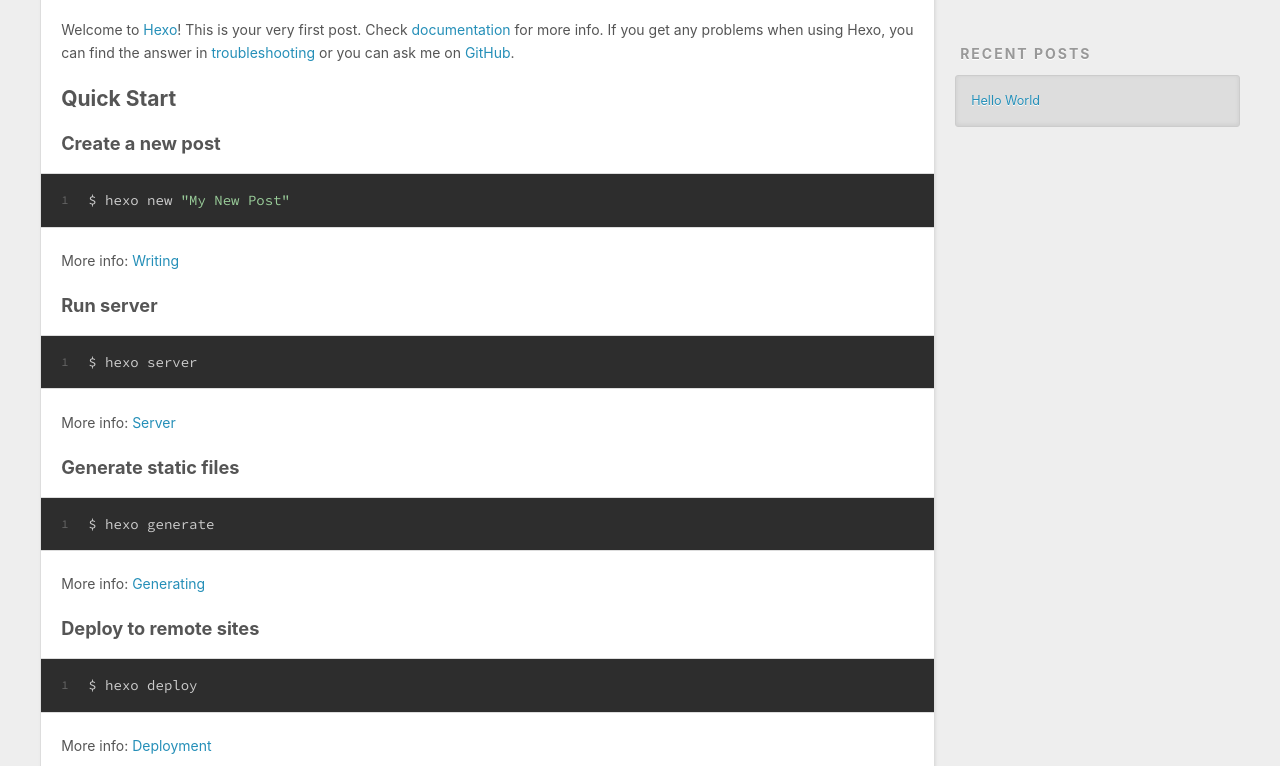
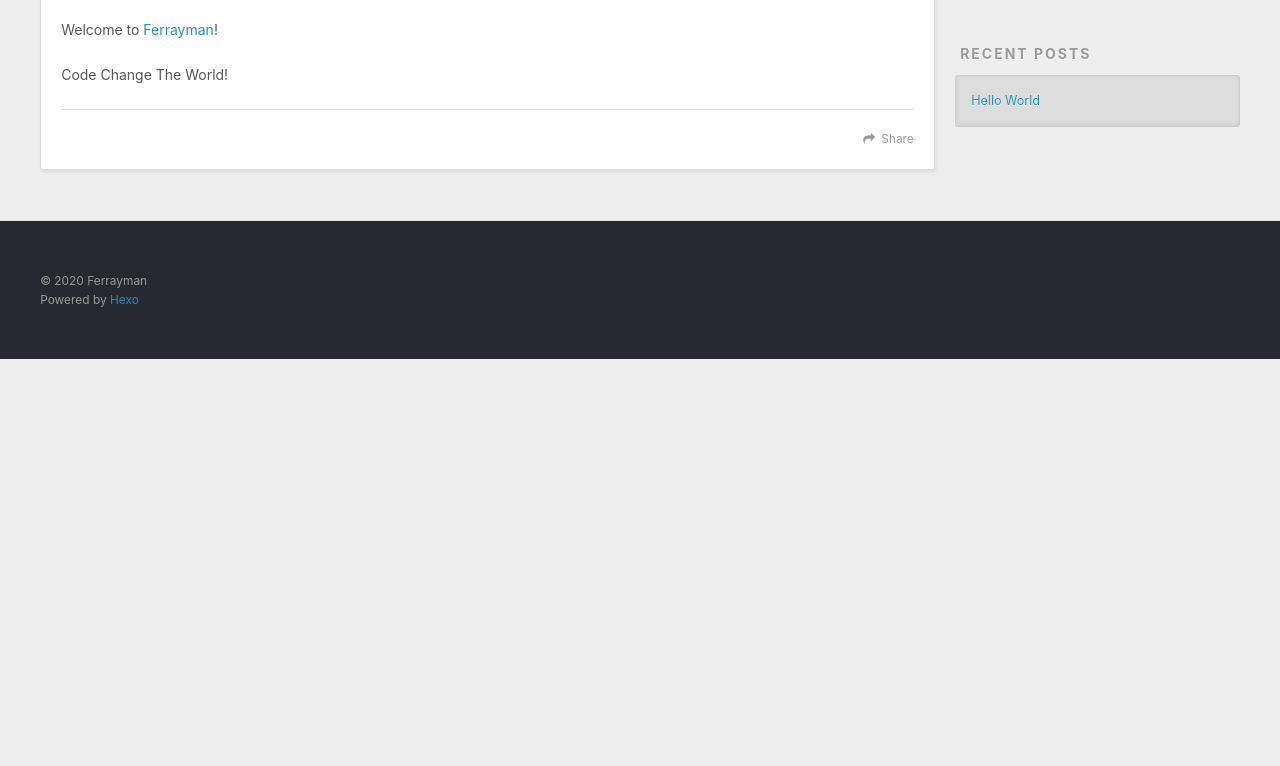
Before and after one commit to code81192/code81192.github.io, a plain HTML site: page 2020/09/16/hello-world/index.html in a window 1280 px wide. Shown: the part 434-1200 px from the top of the page. After the commit the page ends 800 px from the top, so only its background shows below. Drawn offline with nearby package versions, Linux system fonts and the light colour scheme.

Commit message:
Site updated: 2020-09-16 15:42:21

```diff
--- a/2020/09/16/hello-world/index.html
+++ b/2020/09/16/hello-world/index.html
@@ -7,15 +7,15 @@
 
   <title>Hello World | Hexo</title>
   <meta name="viewport" content="width=device-width, initial-scale=1, maximum-scale=1">
-  <meta name="description" content="Welcome to Hexo! This is your very first post. Check documentation for more info. If you get any problems when using Hexo, you can find the answer in troubleshooting or you can ask me on GitHub. Quick">
+  <meta name="description" content="Welcome to Ferrayman!  Code Change The World!">
 <meta property="og:type" content="article">
 <meta property="og:title" content="Hello World">
 <meta property="og:url" content="http://example.com/2020/09/16/hello-world/index.html">
 <meta property="og:site_name" content="Hexo">
-<meta property="og:description" content="Welcome to Hexo! This is your very first post. Check documentation for more info. If you get any problems when using Hexo, you can find the answer in troubleshooting or you can ask me on GitHub. Quick">
+<meta property="og:description" content="Welcome to Ferrayman!  Code Change The World!">
 <meta property="og:locale">
 <meta property="article:published_time" content="2020-09-16T07:01:15.088Z">
-<meta property="article:modified_time" content="2020-09-16T07:01:15.088Z">
+<meta property="article:modified_time" content="2020-09-16T07:42:13.958Z">
 <meta property="article:author" content="Ferrayman">
 <meta name="twitter:card" content="summary">
 
@@ -88,19 +88,8 @@
 
     <div class="article-entry" itemprop="articleBody">
 
-        <p>Welcome to <a target="_blank" rel="noopener" href="https://hexo.io/">Hexo</a>! This is your very first post. Check <a target="_blank" rel="noopener" href="https://hexo.io/docs/">documentation</a> for more info. If you get any problems when using Hexo, you can find the answer in <a target="_blank" rel="noopener" href="https://hexo.io/docs/troubleshooting.html">troubleshooting</a> or you can ask me on <a target="_blank" rel="noopener" href="https://github.com/hexojs/hexo/issues">GitHub</a>.</p>
-<h2 id="Quick-Start"><a href="#Quick-Start" class="headerlink" title="Quick Start"></a>Quick Start</h2><h3 id="Create-a-new-post"><a href="#Create-a-new-post" class="headerlink" title="Create a new post"></a>Create a new post</h3><figure class="highlight bash"><table><tr><td class="gutter"><pre><span class="line">1</span><br></pre></td><td class="code"><pre><span class="line">$ hexo new <span class="string">&quot;My New Post&quot;</span></span><br></pre></td></tr></table></figure>
-
-<p>More info: <a target="_blank" rel="noopener" href="https://hexo.io/docs/writing.html">Writing</a></p>
-<h3 id="Run-server"><a href="#Run-server" class="headerlink" title="Run server"></a>Run server</h3><figure class="highlight bash"><table><tr><td class="gutter"><pre><span class="line">1</span><br></pre></td><td class="code"><pre><span class="line">$ hexo server</span><br></pre></td></tr></table></figure>
-
-<p>More info: <a target="_blank" rel="noopener" href="https://hexo.io/docs/server.html">Server</a></p>
-<h3 id="Generate-static-files"><a href="#Generate-static-files" class="headerlink" title="Generate static files"></a>Generate static files</h3><figure class="highlight bash"><table><tr><td class="gutter"><pre><span class="line">1</span><br></pre></td><td class="code"><pre><span class="line">$ hexo generate</span><br></pre></td></tr></table></figure>
-
-<p>More info: <a target="_blank" rel="noopener" href="https://hexo.io/docs/generating.html">Generating</a></p>
-<h3 id="Deploy-to-remote-sites"><a href="#Deploy-to-remote-sites" class="headerlink" title="Deploy to remote sites"></a>Deploy to remote sites</h3><figure class="highlight bash"><table><tr><td class="gutter"><pre><span class="line">1</span><br></pre></td><td class="code"><pre><span class="line">$ hexo deploy</span><br></pre></td></tr></table></figure>
-
-<p>More info: <a target="_blank" rel="noopener" href="https://hexo.io/docs/one-command-deployment.html">Deployment</a></p>
+        <p>Welcome to <a target="_blank" rel="noopener" href="https://code81192.github.io/">Ferrayman</a>! </p>
+<p>Code Change The World!</p>
 
 
     </div>
```
Also changed, not shown: index.html (+2 -13 lines).
